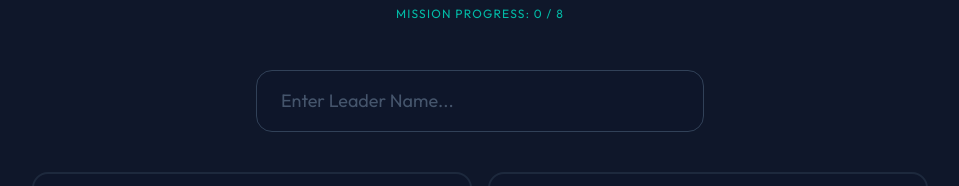
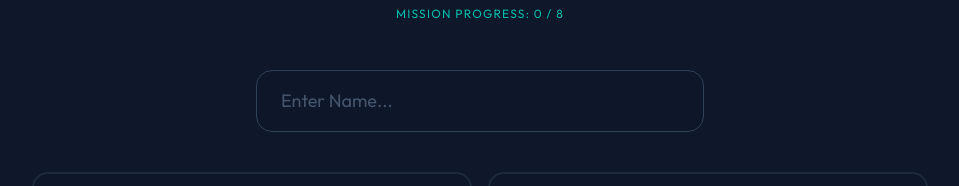
Before and after one commit to Gaweshi2000/rr-elite-group-performance-tracker, a Next.js app: page / in a window 1280 px wide. Shown: the part 190-376 px from the top of the page, without its empty margins (160-1119 px from the left). Built offline with nearby package versions, Linux system fonts and the light colour scheme; no server answers; the database is empty.

Commit message:
Update input placeholder text

```diff
--- a/app/page.tsx
+++ b/app/page.tsx
@@ -111,7 +111,7 @@ export default function Home() {
         <div className="max-w-md mx-auto mb-10">
           <input
             type="text"
-            placeholder="Enter Leader Name..."
+            placeholder="Enter Name..."
             value={leaderName}
             onChange={(e) => setLeaderName(e.target.value)}
             className="w-full bg-slate-900/50 border border-slate-700 rounded-2xl px-6 py-4 text-white text-lg focus:border-teal-500 focus:ring-1 focus:ring-teal-500 outline-none transition-all placeholder:text-slate-600"
```
